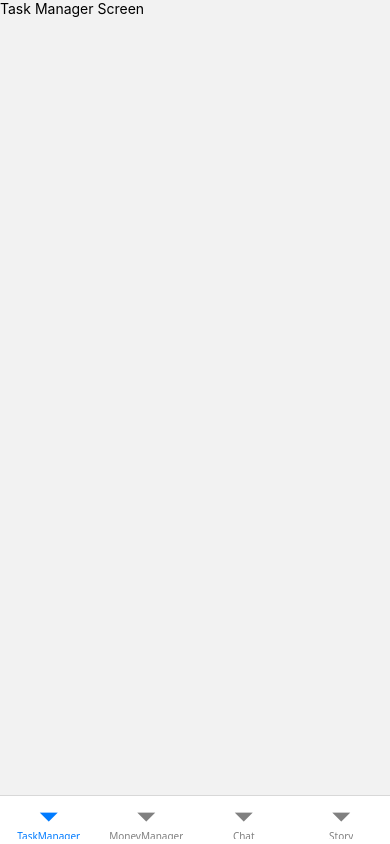
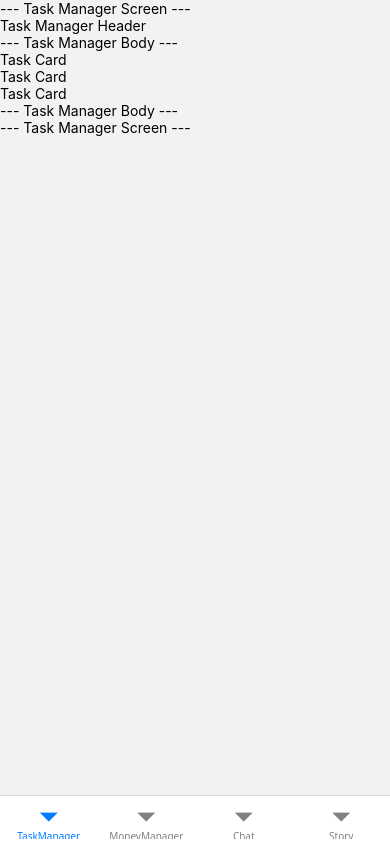
Before and after one commit to CED-b2005/self_manager_app, a React Native app: screen / in a window 390 px wide. Built offline with nearby package versions, Linux system fonts and the light colour scheme.

Commit message:
feat: [task-manager] add TaskManagerScreen and related components for task management

```diff
--- /dev/null
+++ b/src/components/task-manager/index.ts
@@ -0,0 +1,3 @@
+export *  from './task-manager-header';
+export * from './task-card';
+export * from './task-manager-body';
--- /dev/null
+++ b/src/components/task-manager/task-card.tsx
@@ -0,0 +1,9 @@
+import { View, Text } from 'react-native';
+
+export const TaskCard = () => {
+    return (
+        <View>
+            <Text>Task Card</Text>
+        </View>
+    )
+}
--- /dev/null
+++ b/src/components/task-manager/task-manager-body.tsx
@@ -0,0 +1,14 @@
+import { View, Text } from 'react-native';
+import { TaskCard } from './task-card.tsx';
+
+export const TaskManagerBody = () => {
+    return (
+        <View>
+            <Text>--- Task Manager Body ---</Text>
+            <TaskCard />
+            <TaskCard />
+            <TaskCard />
+            <Text>--- Task Manager Body ---</Text>
+        </View>
+    )
+}
--- /dev/null
+++ b/src/components/task-manager/task-manager-header.tsx
@@ -0,0 +1,9 @@
+import { View, Text } from 'react-native';
+
+export const TaskManagerHeader  = () => {
+    return (
+        <View>
+            <Text>Task Manager Header</Text>
+        </View>
+    )
+}
--- a/src/navigations/AppTab.navigation.tsx
+++ b/src/navigations/AppTab.navigation.tsx
@@ -3,6 +3,7 @@ import { View, Text } from "react-native";
 import { AppTabPraramList } from "../types";
 import { createBottomTabNavigator } from "@react-navigation/bottom-tabs";
 import { NavigationContainer } from "@react-navigation/native";
+import { TaskManagerScreen } from "../screens";
 
 const Tab = createBottomTabNavigator<AppTabPraramList>();
 
@@ -17,7 +18,7 @@ export const AppNaviagtor = () => {
                 }}>
                 <Tab.Screen
                     name="TaskManager"
-                    component={() => (<View><Text>Task Manager Screen</Text></View>)} />
+                    component={TaskManagerScreen} />
 
                 <Tab.Screen
                     name="MoneyManager"
--- a/src/screens/index.ts
+++ b/src/screens/index.ts
@@ -0,0 +1 @@
+export * from './task-manager.screen';
--- /dev/null
+++ b/src/screens/task-manager.screen.tsx
@@ -0,0 +1,14 @@
+import { View, Text } from 'react-native';
+import { TaskManagerHeader, TaskManagerBody } from '../components/task-manager';
+
+export const TaskManagerScreen = () => {
+    return (
+        <View>
+            <Text>--- Task Manager Screen ---</Text>
+            <TaskManagerHeader />
+            <TaskManagerBody />
+            <Text>--- Task Manager Screen ---</Text>
+        </View>
+    )
+
+}
```
